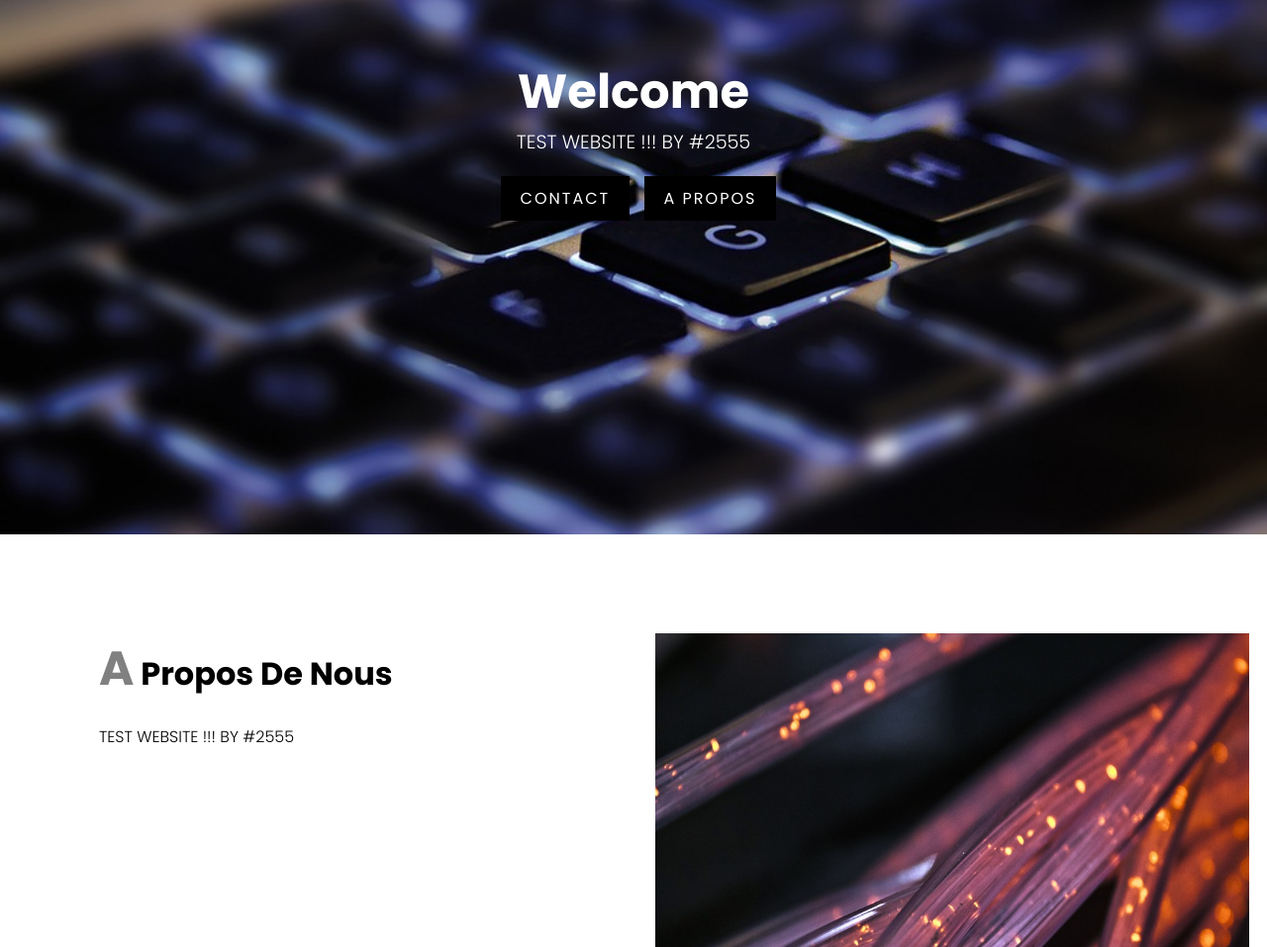
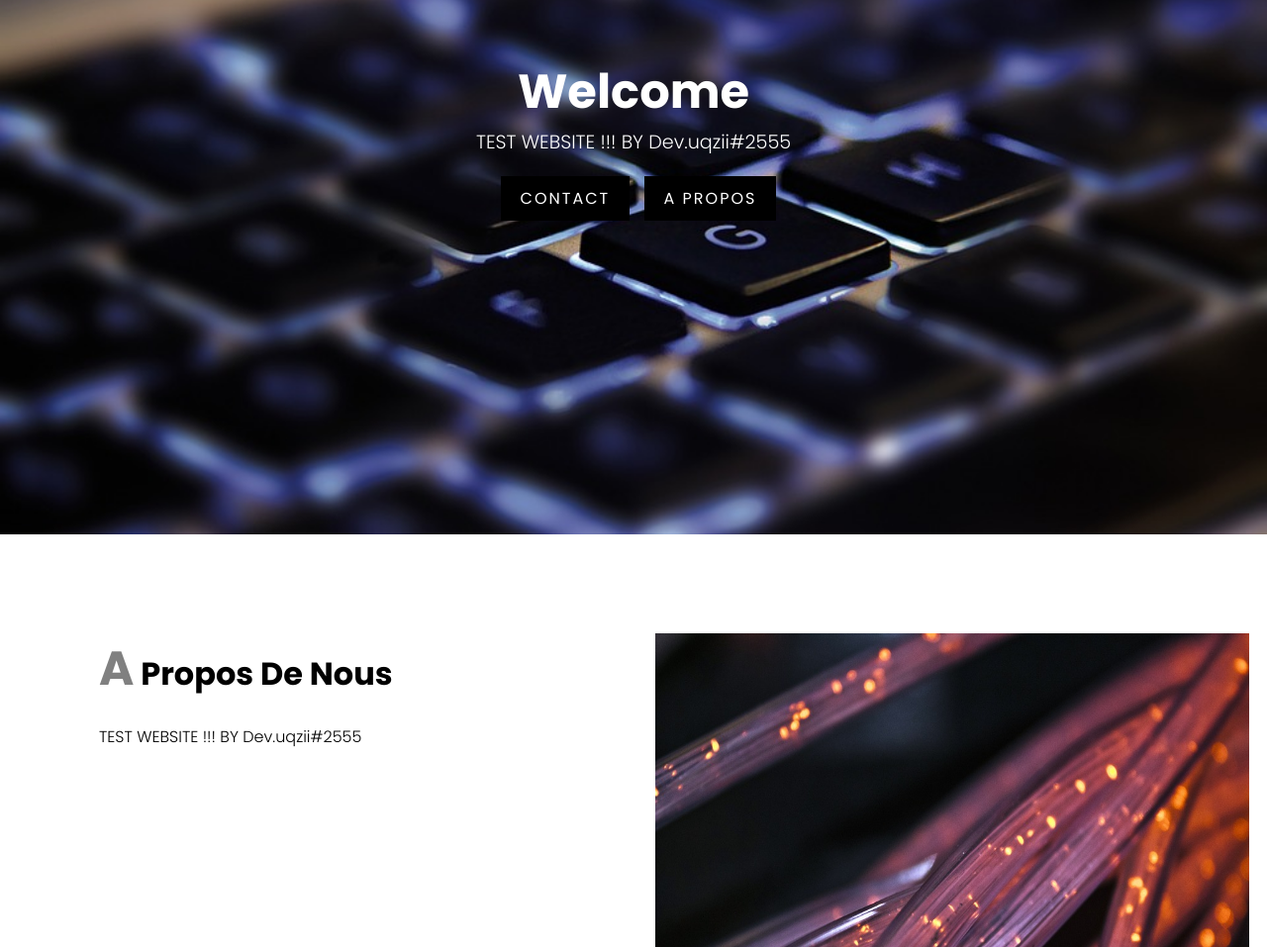
Before and after one commit to devuqzii/uqzii-companiee, a plain HTML site: page index.html in a window 1280 px wide. Shown: the part 260-1217 px from the top of the page at 99% size. Drawn offline with Linux system fonts and the light colour scheme.

Commit message:
Update index.html

```diff
--- a/index.html
+++ b/index.html
@@ -26,7 +26,7 @@
 <section class="banniere" id="banniere">
     <div class="contenu">
         <h2>Welcome</h2>
-        <p>TEST WEBSITE !!! BY <!Dev.uqzii>#2555</p>
+        <p>TEST WEBSITE !!! BY Dev.uqzii#2555</p>
         <a href="#contact" class="btn1">Contact</a>
         <a href="#apropos" class="btn2">A propos</a>
     </div>
@@ -35,7 +35,7 @@
     <div class="row">
         <div class="col50">
             <h2 class="titre-texte"><span>A</span> propos de nous</h2>
-            <p>TEST WEBSITE !!! BY <!Dev.uqzii>#2555</p>
+            <p>TEST WEBSITE !!! BY Dev.uqzii#2555</p>
         </div>
         <div class="col50">
             <div class="img">
```
